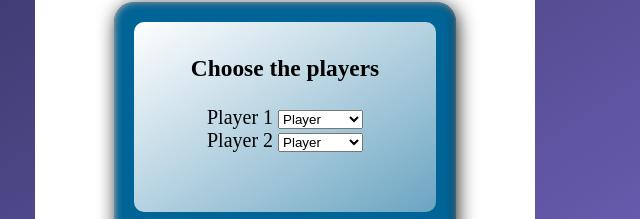
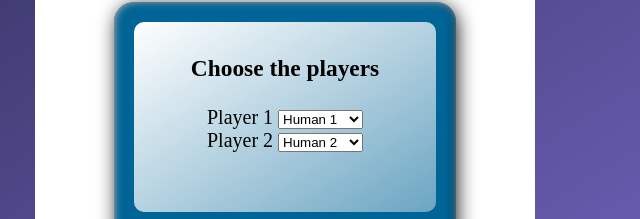
Before and after one commit to anjalisoni3655/MarsCodeWar, a plain HTML site: page index.html in a window 1280 px wide. Shown: the part 146-365 px from the top of the page, 355-995 px from the left. Drawn offline with nearby package versions, Linux system fonts and the light colour scheme.

Commit message:
Update index.html

```diff
--- a/index.html
+++ b/index.html
@@ -32,7 +32,7 @@
               <div class="drop-down">
                 <div class="drop-down-title">Player 1</div>
                 <select name="player-1" id="player-1">
-                  <option value="0">Player</option>
+                  <option value="0">Human 1</option>
                   <option value="1">AI Depth 1</option>
                   <option value="2">AI Depth 2</option>
                   <option value="3">AI Depth 3</option>
@@ -47,7 +47,7 @@
               <div class="drop-down">
                 <div class="drop-down-title">Player 2</div>
                 <select name="player-2" id="player-2">
-                  <option value="0">Player</option>
+                  <option value="0">Human 2</option>
                   <option value="1">AI Depth 1</option>
                   <option value="2">AI Depth 2</option>
                   <option value="3">AI Depth 3</option>
```
